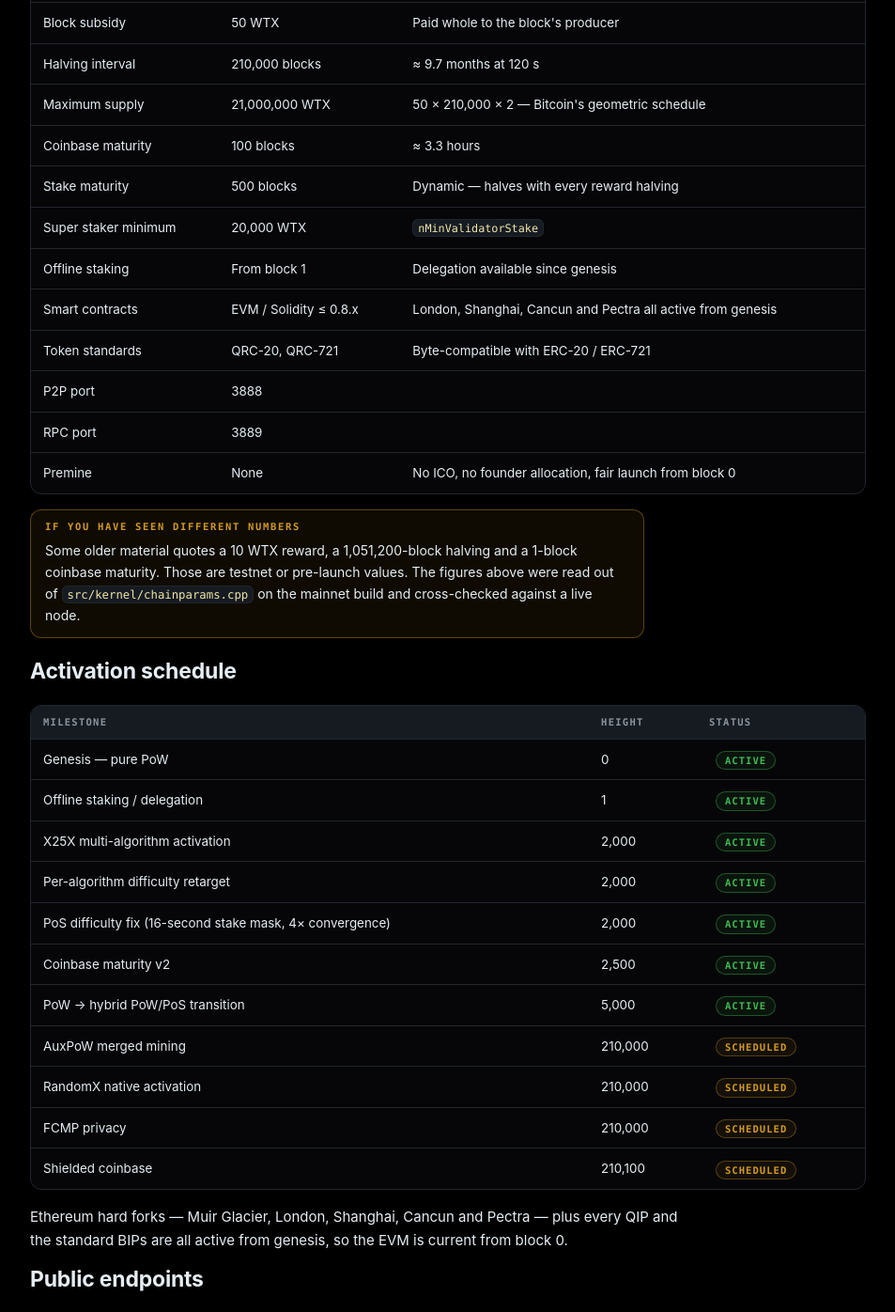
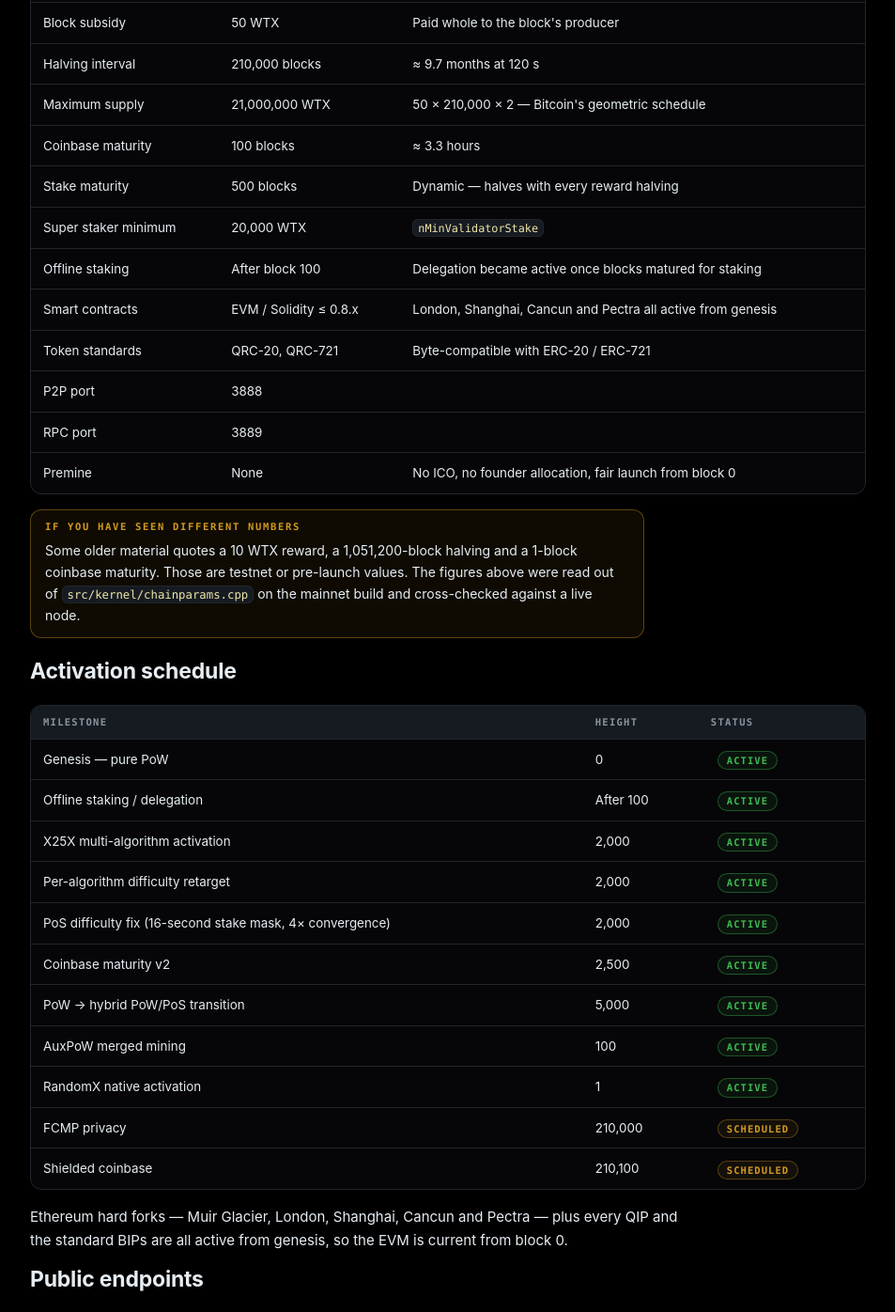
Before and after one commit to WATTxChain/docs.wattxchain.org, a plain HTML site: page index.html in a window 1280 px wide. Shown: the part 1342-2738 px from the top of the page at 94% size, without its empty margins (316-1269 px from the left). Drawn offline with Linux system fonts and the light colour scheme.

Commit message:
Fix activation heights and wallet platforms

```diff
--- a/index.html
+++ b/index.html
@@ -258,7 +258,7 @@ staking with delegation, and a trust-tier system that pays reliable validators m
 <tr><td>Coinbase maturity</td><td>100 blocks</td><td>≈ 3.3 hours</td></tr>
 <tr><td>Stake maturity</td><td>500 blocks</td><td>Dynamic — halves with every reward halving</td></tr>
 <tr><td>Super staker minimum</td><td>20,000 WTX</td><td><code>nMinValidatorStake</code></td></tr>
-<tr><td>Offline staking</td><td>From block 1</td><td>Delegation available since genesis</td></tr>
+<tr><td>Offline staking</td><td>After block 100</td><td>Delegation became active once blocks matured for staking</td></tr>
 <tr><td>Smart contracts</td><td>EVM / Solidity ≤ 0.8.x</td><td>London, Shanghai, Cancun and Pectra all active from genesis</td></tr>
 <tr><td>Token standards</td><td>QRC-20, QRC-721</td><td>Byte-compatible with ERC-20 / ERC-721</td></tr>
 <tr><td>P2P port</td><td>3888</td><td></td></tr>
@@ -281,14 +281,14 @@ staking with delegation, and a trust-tier system that pays reliable validators m
 <thead><tr><th>Milestone</th><th>Height</th><th>Status</th></tr></thead>
 <tbody>
 <tr><td>Genesis — pure PoW</td><td>0</td><td><span class="pill live">Active</span></td></tr>
-<tr><td>Offline staking / delegation</td><td>1</td><td><span class="pill live">Active</span></td></tr>
+<tr><td>Offline staking / delegation</td><td>After 100</td><td><span class="pill live">Active</span></td></tr>
 <tr><td>X25X multi-algorithm activation</td><td>2,000</td><td><span class="pill live">Active</span></td></tr>
 <tr><td>Per-algorithm difficulty retarget</td><td>2,000</td><td><span class="pill live">Active</span></td></tr>
 <tr><td>PoS difficulty fix (16-second stake mask, 4× convergence)</td><td>2,000</td><td><span class="pill live">Active</span></td></tr>
 <tr><td>Coinbase maturity v2</td><td>2,500</td><td><span class="pill live">Active</span></td></tr>
 <tr><td>PoW → hybrid PoW/PoS transition</td><td>5,000</td><td><span class="pill live">Active</span></td></tr>
-<tr><td>AuxPoW merged mining</td><td>210,000</td><td><span class="pill soon">Scheduled</span></td></tr>
-<tr><td>RandomX native activation</td><td>210,000</td><td><span class="pill soon">Scheduled</span></td></tr>
+<tr><td>AuxPoW merged mining</td><td>100</td><td><span class="pill live">Active</span></td></tr>
+<tr><td>RandomX native activation</td><td>1</td><td><span class="pill live">Active</span></td></tr>
 <tr><td>FCMP privacy</td><td>210,000</td><td><span class="pill soon">Scheduled</span></td></tr>
 <tr><td>Shielded coinbase</td><td>210,100</td><td><span class="pill soon">Scheduled</span></td></tr>
 </tbody></table></div>
@@ -333,7 +333,7 @@ BIPs are all active from genesis, so the EVM is current from block 0.</p>
 <p><a href="https://github.com/WATTxChain/WATTx/releases">Download</a> the release for your platform. The
 Linux and macOS archives contain <code>wattxd</code> (daemon), <code>wattx-cli</code> (RPC client) and
 <code>wattx-qt</code> (graphical wallet); Windows ships <code>wattx-qt.exe</code> with its DLLs. Android has
-an APK; iOS is in progress.</p>
+an APK; iOS is released.</p>
 
 <pre><code># start the daemon
 ./wattxd -daemon
@@ -454,7 +454,7 @@ staking=1
 <thead><tr><th>Wallet</th><th>Platform</th><th>Does</th></tr></thead>
 <tbody>
 <tr><td><b>wattx-qt</b></td><td>Linux, Windows, macOS</td><td>Full node, built-in miner, staking and delegation UI, contract deploy and call, built-in Solidity compiler</td></tr>
-<tr><td><b>WATTx Mobile</b></td><td>Android (iOS soon)</td><td>Light client, sending, delegation, QR</td></tr>
+<tr><td><b>WATTx Mobile</b></td><td>Android, iOS</td><td>Light client, sending, delegation, QR</td></tr>
 <tr><td><b>WATTx Wallet extension</b></td><td>Chrome (MV3)</td><td>Self-custody WTX, ordinal inscription, <code>window.wattx</code> provider for dApps, <b>and contract transactions from the browser</b></td></tr>
 <tr><td><b>Mining Game HD wallet</b></td><td>In-game</td><td>One BIP-39 seed → payout addresses for WTX, HTH, BITN, BSV and EVM</td></tr>
 </tbody></table></div>
@@ -730,7 +730,7 @@ A UTXO is mature when confirmations ≥ 500 and it has not moved in that window.
 <section id="delegation">
 <h2>Delegation and super stakers</h2>
 
-<p class="lead">Offline staking has been active since block 1. You delegate your <i>staking rights</i> to a
+<p class="lead">Offline staking delegation became active after block 100, once blocks matured for staking. You delegate your <i>staking rights</i> to a
 super staker; your coins never move and never leave your wallet.</p>
 
 <h3>As a delegator</h3>
```
